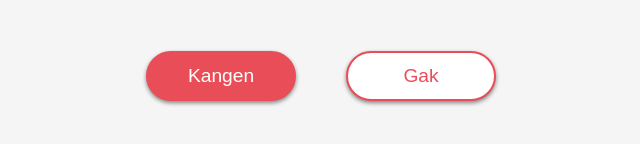
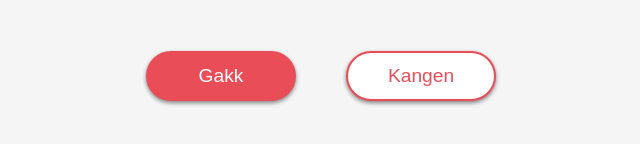
Before and after one commit to ChiAdR/Kangenn, a plain HTML site: page index.html in a window 1280 px wide. Shown: the part 530-674 px from the top of the page, 319-959 px from the left. Drawn offline with Linux system fonts and the light colour scheme.

Commit message:
index.html

```diff
--- a/index.html
+++ b/index.html
@@ -15,8 +15,8 @@
         src="https://raw.githubusercontent.com/DzarelDeveloper/Img/main/gifyou.webp"
       />
       <div class="btn-group">
-        <button class="yes-btn">Kangen</button>
-        <button class="no-btn">Gak</button>
+        <button class="yes-btn">Gakk</button>
+        <button class="no-btn">Kangen</button>
       </div>
     </div>
     <script src="script.js"></script>
```
